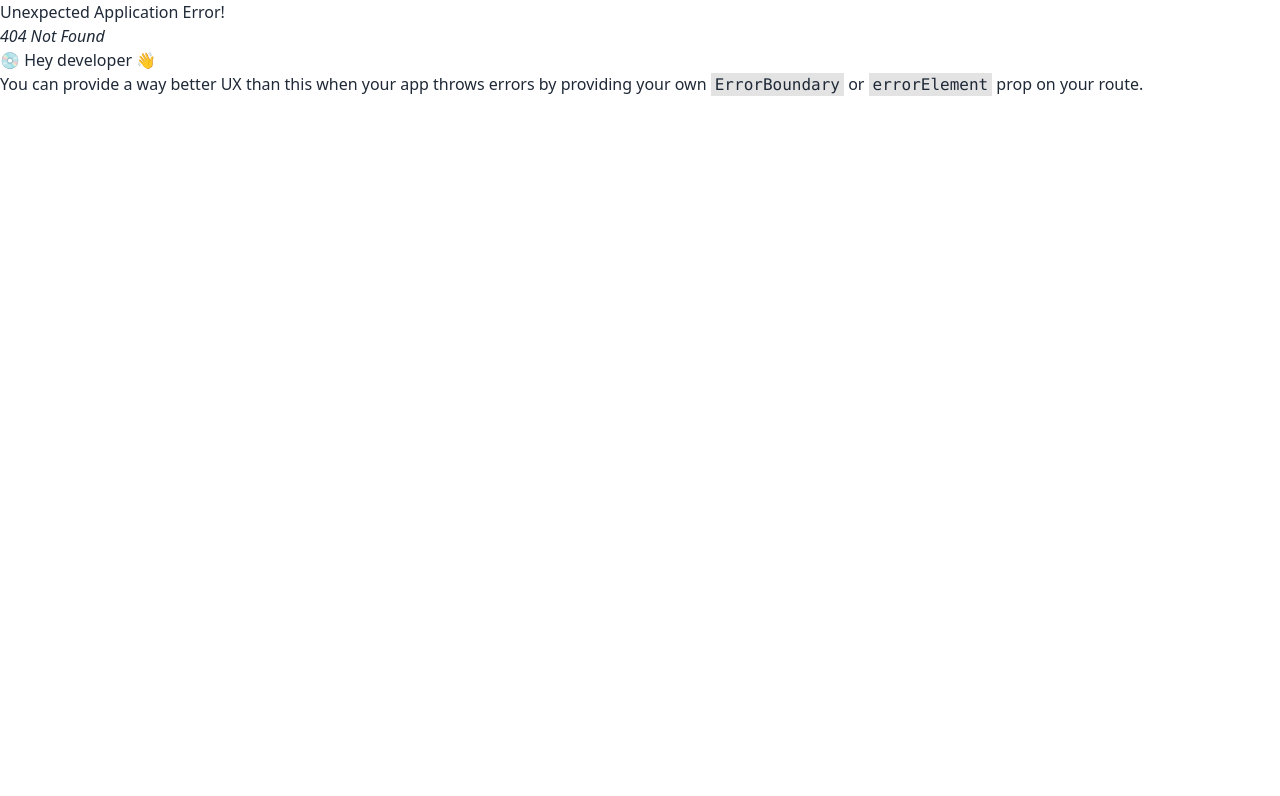
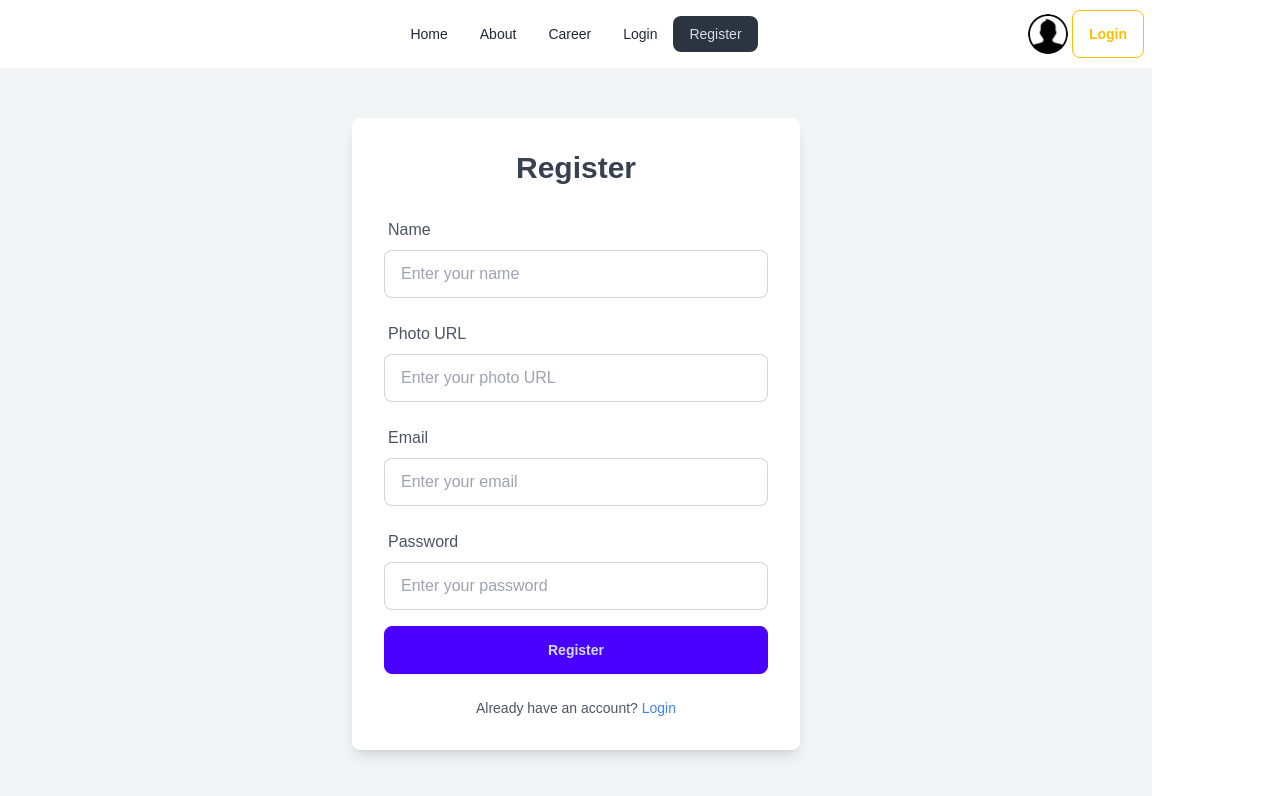
Before and after one commit to IEEEMOSTAFA/React-News-Auth, a React (Vite) app: page /register in a window 1280 px wide. Before the commit this address had no page. Shown: the top 796 px of the page. Built offline with nearby package versions, Linux system fonts and the light colour scheme.

Commit message:
Auth Context added

```diff
--- a/src/main.jsx
+++ b/src/main.jsx
@@ -4,10 +4,14 @@ import './index.css'
 import App from './App.jsx'
 import { RouterProvider } from 'react-router-dom'
 import router from './routes/Routes.jsx'
+import AuthProvider from './providers/AuthProvider.jsx'
 
 createRoot(document.getElementById('root')).render(
   <StrictMode>
-    <RouterProvider router={router}></RouterProvider>
+
     {/* <App /> */}
+    <AuthProvider>
+      <RouterProvider router={router}></RouterProvider>
+    </AuthProvider>
   </StrictMode>,
 )
--- /dev/null
+++ b/src/pages/Login/Login.jsx
@@ -0,0 +1,56 @@
+import React from 'react';
+import Navbar from '../Shared/Navbar/Navbar';
+import { Link } from 'react-router-dom';
+
+const Login = () => {
+    const handleLogin = e => {
+        e.preventDefault();
+        // console.log(e.currentTarget)
+        const form = new FormData(e.currentTarget);
+        console.log(form.get('password'));
+        const formDataObject = Object.fromEntries(form.entries());
+        console.log(formDataObject);
+    };
+
+    return (
+        <div className="min-h-screen flex flex-col bg-gray-100">
+            <Navbar />
+            <div className="flex flex-grow items-center justify-center">
+                <div className="w-full max-w-md p-8 space-y-6 bg-white shadow-lg rounded-lg">
+                    <h2 className="text-3xl font-semibold text-center text-gray-700">Login</h2>
+                    <form className="space-y-4" onSubmit={handleLogin}>
+                        <div className="form-control">
+                            <label className="label text-gray-600 font-medium">Email</label>
+                            <input
+                                type="email"
+                                name="email"
+                                placeholder="Enter your email"
+                                className="input input-bordered w-full"
+                                required
+                            />
+                        </div>
+                        <div className="form-control">
+                            <label className="label text-gray-600 font-medium">Password</label>
+                            <input
+                                type="password"
+                                name="password"
+                                placeholder="Enter your password"
+                                className="input input-bordered w-full"
+                                required
+                            />
+                            <div className="text-right mt-2">
+                                <a href="#" className="text-sm text-blue-500 hover:underline">Forgot password?</a>
+                            </div>
+                        </div>
+                        <button className="btn btn-primary w-full">Login</button>
+                    </form>
+                    <p className="text-sm text-center text-gray-600">
+                        Don't have an account? <Link  to="/register" className="text-blue-500 hover:underline">Register</Link>
+                    </p>
+                </div>
+            </div>
+        </div>
+    );
+};
+
+export default Login;
--- /dev/null
+++ b/src/pages/Register/Register.jsx
@@ -0,0 +1,90 @@
+
+import { useContext } from 'react';
+import Navbar from '../Shared/Navbar/Navbar';
+import { Link } from 'react-router-dom';
+import { AuthContext } from '../../providers/AuthProvider';
+
+const Register = () => {
+    const {createUser} = useContext(AuthContext);
+    const handleRegister = e => {
+        e.preventDefault();
+        const form = new FormData(e.currentTarget);
+        const name = form.get('name');
+        const photo = form.get('photo');
+        const email = form.get('email');
+        const password = form.get('password');
+        console.log(name,photo,email,password);
+
+        const formDataObject = Object.fromEntries(form.entries());
+        console.log(formDataObject);
+
+
+        // create user
+        createUser(email,password)
+        .then(result =>{
+            console.log(result.user)
+        })
+        .catch(error =>{
+            console.error(error)
+        })
+    };
+
+    return (
+        <div className="min-h-screen flex flex-col bg-gray-100">
+            <Navbar />
+            <div className="flex flex-grow items-center justify-center">
+                <div className="w-full max-w-md p-8 space-y-6 bg-white shadow-lg rounded-lg">
+                    <h2 className="text-3xl font-semibold text-center text-gray-700">Register</h2>
+                    <form className="space-y-4" onSubmit={handleRegister}>
+                        <div className="form-control">
+                            <label className="label text-gray-600 font-medium">Name</label>
+                            <input
+                                type="text"
+                                name="name"
+                                placeholder="Enter your name"
+                                className="input input-bordered w-full"
+                                required
+                            />
+                        </div>
+                        <div className="form-control">
+                            <label className="label text-gray-600 font-medium">Photo URL</label>
+                            <input
+                                type="text"
+                                name="photoUrl"
+                                placeholder="Enter your photo URL"
+                                className="input input-bordered w-full"
+                                required
+                            />
+                        </div>
+                        <div className="form-control">
+                            <label className="label text-gray-600 font-medium">Email</label>
+                            <input
+                                type="email"
+                                name="email"
+                                placeholder="Enter your email"
+                                className="input input-bordered w-full"
+                                required
+                            />
+                        </div>
+                        <div className="form-control">
+                            <label className="label text-gray-600 font-medium">Password</label>
+                            <input
+                                type="password"
+                                name="password"
+                                placeholder="Enter your password"
+                                className="input input-bordered w-full"
+                                required
+                            />
+                        </div>
+                        <button className="btn btn-primary w-full">Register</button>
+                    </form>
+                    <p className="text-sm text-center text-gray-600">
+                        Already have an account? <Link to="/login" className="text-blue-500 hover:underline">Login</Link>
+                    </p>
+                </div>
+            </div>
+        </div>
+    );
+};
+
+export default Register;
--- a/src/pages/Shared/Navbar/Navbar.jsx
+++ b/src/pages/Shared/Navbar/Navbar.jsx
@@ -3,9 +3,12 @@ import { Link, NavLink } from 'react-router-dom';
 import userDefaultPic from '../../../assets/user.png'
 const Navbar = () => {
   const navLinks = <>
+
     <li><NavLink to="/">Home</NavLink></li>
     <li><NavLink to="/about">About</NavLink></li>
     <li><NavLink to="/career">Career</NavLink></li>
+    <li><NavLink to="/login">Login</NavLink></li>
+    <li><NavLink to="/register">Register</NavLink></li>
 
   </>
   return (
@@ -47,7 +50,7 @@ const Navbar = () => {
               src= {userDefaultPic} />
           </div>
         </div>
-        <Link><button className='btn btn-outline btn-warning'>Login</button></Link>
+        <Link to="/login"><button className='btn btn-outline btn-warning'>Login</button></Link>
 
       </div>
     </div>
--- /dev/null
+++ b/src/providers/AuthProvider.jsx
@@ -0,0 +1,33 @@
+import { createContext, useState } from "react";
+import { createUserWithEmailAndPassword, getAuth } from "firebase/auth";
+import app from "../firebase/firebase.config";
+
+export const AuthContext = createContext(null);
+
+
+const auth = getAuth(app);
+
+const AuthProvider = ({children}) => {
+    const [user, setUser] = useState(null);
+
+
+    const createUser = (email,password) =>{
+        return createUserWithEmailAndPassword(auth, email, password);
+    }
+
+    const authInfo = {
+        user,
+        createUser,
+
+    }
+    return (
+        <div>
+            <AuthContext.Provider value={authInfo}>
+                 {children}
+            </AuthContext.Provider>
+
+        </div>
+    );
+};
+
+export default AuthProvider;
```
Also changed, not shown: src/routes/Routes.jsx (+10 -0 lines).
